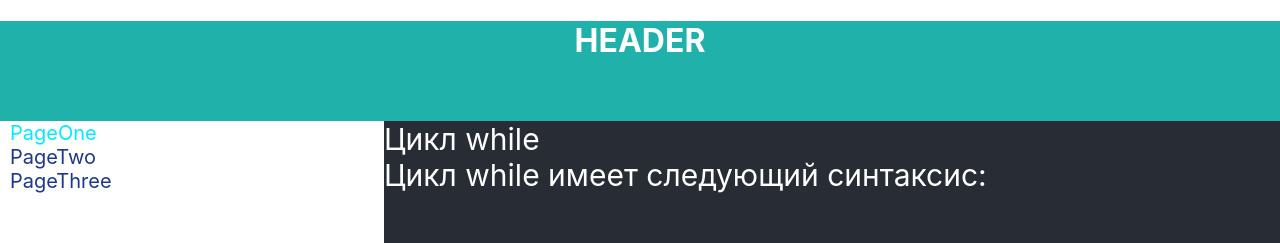
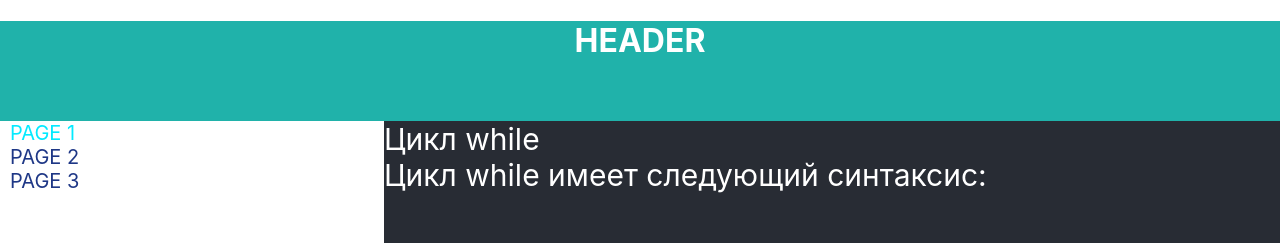
Before and after one commit to Sikstep/react-router, a React (Create React App) app: page /page/0 in a window 1280 px wide. Shown: the top 243 px of the page. Built offline with nearby package versions, Linux system fonts and the light colour scheme.

Commit message:
BrowserRouter + burger

```diff
--- /dev/null
+++ b/src/Helpers.ts
@@ -0,0 +1,17 @@
+import {useEffect, useState} from 'react';
+
+export function useWindowsSize() {
+    const [windowSize, setWindowSize] = useState(0);
+    useEffect(() => {
+
+        function handleResize() {
+            setWindowSize(window.innerWidth);
+        }
+
+        window.addEventListener("resize", handleResize);
+        handleResize();
+        return () => window.removeEventListener("resize", handleResize);
+    }, []); // Empty array ensures that effect is only run on mount
+return windowSize;
+
+}
--- a/src/components/Site.module.css
+++ b/src/components/Site.module.css
@@ -12,23 +12,12 @@
 }
 
 .nav{
-
    background-color: white;
     height: 500px;
     width: 30%;
     color:#282c34;
     font-size: 30px;
 
-}
-
-.navLink {
-    text-decoration: none;
-    color: #282c34;
-}
-
-.nav a.active {
-    color: #7fb8f1;
-    text-decoration: underline;
 }
 
 .content{
@@ -38,3 +27,15 @@
     color: white;
     font-size: 30px;
 }
+
+
+.navLink {
+    text-decoration: none;
+    color: #282c34;
+}
+
+
+.nav a.active {
+    color: #7fb8f1;
+    text-decoration: underline;
+}
--- a/src/components/Site.tsx
+++ b/src/components/Site.tsx
@@ -1,30 +1,41 @@
 import React from 'react';
+import {Navigate, NavLink, Route, Routes} from 'react-router-dom';
 import styles from './Site.module.css'
-import {Navigate, NavLink, Route, Routes} from 'react-router-dom';
 import {Error404} from './pages/Error404';
 import {Page} from './pages/Page';
-import {dataState} from './data/dataState';
+import {dataState} from '../dataState/dataState';
 import styled from 'styled-components';
+import {useWindowsSize} from '../Helpers';
 
 
 export const Site = () => {
-    // @ts-ignore
+    // const [burger, setBurger] = useState(true);
+
+
+    let windowSize = useWindowsSize();
+
     return (
         <div>
             <div className={styles.header}><h1>HEADER</h1></div>
             <div className={styles.body}>
-                <div className={styles.nav}>
-                    {/*<div><NavLink to={'/page1'} className={({isActive})=> isActive ? styles.active : styles.navLink}>PageOne</NavLink></div>*/}
-                    <NavWrapper><NavLink to={'/page/0'}>PageOne</NavLink></NavWrapper>
-                    <NavWrapper><NavLink to={'/page/1'} >PageTwo</NavLink></NavWrapper>
-                    <NavWrapper><NavLink to={'/page/2'} >PageThree</NavLink></NavWrapper>
-                </div>
+                {windowSize > 1000
+                    ? <div className={styles.nav}>
+                        <NavWrapper><NavLink to={'/page/0'}>PAGE 1</NavLink></NavWrapper>
+                        <NavWrapper><NavLink to={'/page/1'}>PAGE 2</NavLink></NavWrapper>
+                        <NavWrapper><NavLink to={'/page/2'}>PAGE 3</NavLink></NavWrapper>
+                        {/*<div><NavLink to={'/page3'} className={({isActive})=>isActive ?styles.active : styles.navLink}>PAGE 3</NavLink></div>*/}
+                        {/*<div><a href='/page3'>PAGE 3 AHREF</a></div>*/}
+                    </div>
+                    : <div></div>}
+
                 <div className={styles.content}>
                     <Routes>
                         <Route path={'/'} element={<Navigate to={'/page/0'}/>}/>
-                        {/*<Route path={'/page1'} element={<PageOne/>}/>*/}
 
                         <Route path={'/page/:id'} element={<Page pages={dataState.pages}/>}/>
+
+                        {/*<Route path={'/page2'} element={<PageTwo/>}/>*/}
+                        {/*<Route path={'/page3'} element={<PageThree/>}/>*/}
 
                         <Route path={'/*'} element={<Error404/>}/>
                     </Routes>
@@ -33,7 +44,6 @@ export const Site = () => {
         </div>
     );
 };
-
 
 const NavWrapper = styled.div`
   margin-left: 10px;
@@ -53,44 +63,3 @@ const NavWrapper = styled.div`
     color: steelblue; /* Цвет ссылки */
   }
 `
-
-
-// >--------------------------------------------------------------------------------------
-//
-// import React from 'react';
-// import styles from './Site.module.css'
-// import {Route, Routes, NavLink, Navigate} from 'react-router-dom';
-// import {PageOne} from './pages/PageOne';
-// import {PageTwo} from './pages/PageTwo';
-// import {PageThree} from './pages/PageThree';
-// import {Error404} from './pages/Error404';
-//
-//
-// export const Site = () => {
-//     // @ts-ignore
-//     return (
-//         <div>
-//             <div className={styles.header}><h1>HEADER</h1></div>
-//             <div className={styles.body}>
-//                 <div className={styles.nav}>
-//                     <div><NavLink to={'/page1'} className={({isActive})=> isActive ? styles.active : styles.navLink}>PageOne</NavLink></div>
-//                     <div><NavLink to={'/page2'} className={({isActive})=> isActive ? styles.active : styles.navLink}>PageTwo</NavLink></div>
-//                     <div><NavLink to={'/page3'} className={({isActive})=> isActive ? styles.active : styles.navLink}>PageThree</NavLink></div>
-//                 </div>
-//                 <div className={styles.content}>
-//                     <Routes>
-//                         <Route path={'/'} element={<Navigate to={'/page1'}/>}/>
-//
-//                         <Route path={'/page1'} element={<PageOne/>}/>
-//                         <Route path={'/page2'} element={<PageTwo/>}/>
-//                         <Route path={'/page3'} element={<PageThree/>}/>
-//
-//                         <Route path={'/*'} element={<Error404/>}/>
-//                     </Routes>
-//                 </div>
-//             </div>
-//         </div>
-//     );
-// };
-
-// >--------------------------------------------------------------------------------------
--- a/src/components/data/dataState.tsx
+++ /dev/null
@@ -1,26 +0,0 @@
-export const dataState: DataStateType = {
-    pages:
-    [
-        {
-            heading: 'Цикл while',
-            about: 'Цикл while имеет следующий синтаксис:',
-        },
-        {
-            heading: 'Цикл for',
-            about: 'Цикл for имеет следующий синтаксис:',
-        },
-        {
-            heading: `Конструкция switch`,
-            about: 'Цикл switch заменяет собой сразу несколько if',
-        },
-    ]
-}
-
-export type DataStateType = {
-    pages: PagesType[]
-}
-
-export type PagesType = {
-    heading: string
-    about: string
-}
--- a/src/components/pages/Page.tsx
+++ b/src/components/pages/Page.tsx
@@ -1,37 +1,28 @@
 import React from 'react';
-import {PagesType} from '../data/dataState';
+import {PagesType} from '../../dataState/dataState';
 import {useParams} from 'react-router-dom';
-import {Error404} from './Error404';
-import { Content } from './Content';
+import {Content} from './Content';
 
-type PropsType = {
-    pages: PagesType[]
+type PagePropsType = {
+    pages: Array<PagesType>
 }
-export const Page: React.FC<PropsType> = ({pages, ...otheProps}) => {
 
-    const params = useParams()
-    let magicNumber = Number(params.id)
-    // console.log(params)
-    // if (typeof Number(params) !== 'number') {
-    //     params = 0;
-    // }
+
+export const Page = (props: PagePropsType) => {
+    const param = useParams()
+    let newParam = Number(param);
+    // console.log('params: ', Number(param.id))
 
     return (
 
-        <>
-            {magicNumber <= pages.length - 1
-                ? <Content heading={pages[Number(params.id)].heading} pages={pages[Number(params.id)].about}/>
-                : <Error404/>
-            }
-
-        </>
-
+        <Content heading={props.pages[Number(param.id)].heading} pages={props.pages[Number(param.id)].about}/>
         // <div>
-        //    <div>{pages[Number(params.id)].heading}</div>
-        //     <br/>
-        //    <div>{pages[Number(params.id)].about}</div>
-        //
-
+        //     <div>
+        //         {props.pages[Number(param.id)].heading}
+        //     </div>
+        //     <div>
+        //         {props.pages[Number(param.id)].about}
+        //     </div>
         // </div>
-    )
-}
+    );
+};
--- /dev/null
+++ b/src/dataState/dataState.ts
@@ -0,0 +1,26 @@
+export const dataState: DataStateType = {
+    pages:
+        [
+            {
+                heading: "Цикл while",
+                about: " Цикл while имеет следующий синтаксис: ",
+            },
+            {
+                heading: "Цикл for",
+                about: " Цикл for имеет следующий синтаксис: ",
+            },
+            {
+                heading: "Конструкция \"switch\"",
+                about: " Конструкция switch заменяет собой сразу несколько if.",
+            },
+        ],
+}
+
+export type DataStateType = {
+    pages: Array<PagesType>
+}
+
+export type PagesType = {
+    heading: string
+    about: string
+}
--- a/src/index.tsx
+++ b/src/index.tsx
@@ -3,9 +3,7 @@ import ReactDOM from 'react-dom/client';
 import './index.css';
 import App from './App';
 import reportWebVitals from './reportWebVitals';
-import {BrowserRouter} from 'react-router-dom';
-
-
+import {BrowserRouter} from "react-router-dom";
 
 const root = ReactDOM.createRoot(
   document.getElementById('root') as HTMLElement
```
